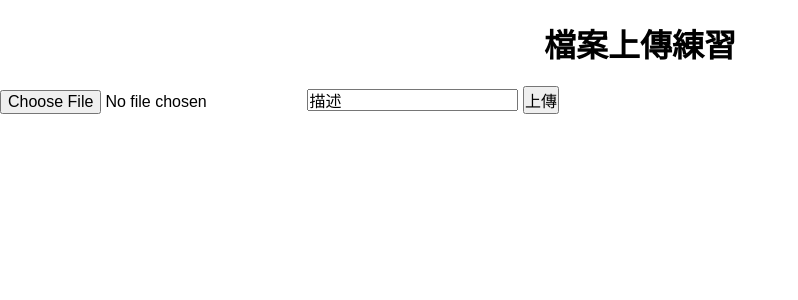
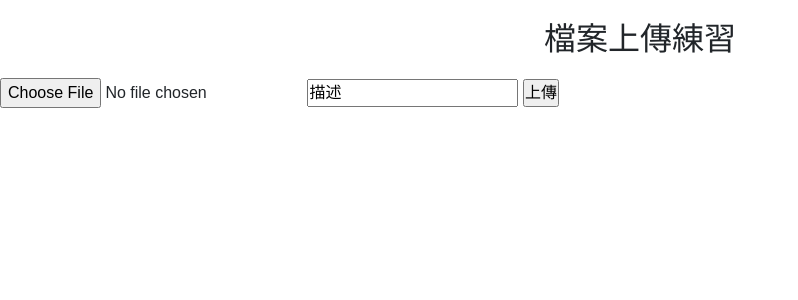
Before and after one commit to s8140156/1120-PHP-FORM, a PHP site: page /upload.php in a window 1280 px wide. Shown: the top 300 px of the page, without its empty margins (0-798 px from the left). Run offline with PHP 8.4, Linux system fonts and the light colour scheme.

Commit message:
先將表單頁面加入bs套件 但目前格式尚未完成

```diff
--- a/edit_file.php
+++ b/edit_file.php
@@ -20,6 +20,9 @@ if(isset($_GET['id'])){
     <meta name="viewport" content="width=device-width, initial-scale=1.0">
     <meta http-equiv="X-UA-Compatible" content="ie=edge">
     <title>編輯檔案</title>
+    <link href="https://cdn.jsdelivr.net/npm/bootstrap@5.3.2/dist/css/bootstrap.min.css" rel="stylesheet" integrity="sha384-T3c6CoIi6uLrA9TneNEoa7RxnatzjcDSCmG1MXxSR1GAsXEV/Dwwykc2MPK8M2HN" crossorigin="anonymous">
+    <script src="https://cdn.jsdelivr.net/npm/bootstrap@5.3.2/dist/js/bootstrap.bundle.min.js" integrity="sha384-C6RzsynM9kWDrMNeT87bh95OGNyZPhcTNXj1NW7RuBCsyN/o0jlpcV8Qyq46cDfL" crossorigin="anonymous"></script>
+    <link rel="stylesheet" href="https://cdnjs.cloudflare.com/ajax/libs/font-awesome/6.5.0/css/all.min.css" integrity="sha512-Avb2QiuDEEvB4bZJYdft2mNjVShBftLdPG8FJ0V7irTLQ8Uo0qcPxh4Plq7G5tGm0rU+1SPhVotteLpBERwTkw==" crossorigin="anonymous" referrerpolicy="no-referrer" />
     <link rel="stylesheet" href="style.css">
 </head>
 <body>
--- a/upload.php
+++ b/upload.php
@@ -14,6 +14,9 @@
     <meta name="viewport" content="width=device-width, initial-scale=1.0">
     <meta http-equiv="X-UA-Compatible" content="ie=edge">
     <title>檔案上傳</title>
+    <link href="https://cdn.jsdelivr.net/npm/bootstrap@5.3.2/dist/css/bootstrap.min.css" rel="stylesheet" integrity="sha384-T3c6CoIi6uLrA9TneNEoa7RxnatzjcDSCmG1MXxSR1GAsXEV/Dwwykc2MPK8M2HN" crossorigin="anonymous">
+    <script src="https://cdn.jsdelivr.net/npm/bootstrap@5.3.2/dist/js/bootstrap.bundle.min.js" integrity="sha384-C6RzsynM9kWDrMNeT87bh95OGNyZPhcTNXj1NW7RuBCsyN/o0jlpcV8Qyq46cDfL" crossorigin="anonymous"></script>
+    <link rel="stylesheet" href="https://cdnjs.cloudflare.com/ajax/libs/font-awesome/6.5.0/css/all.min.css" integrity="sha512-Avb2QiuDEEvB4bZJYdft2mNjVShBftLdPG8FJ0V7irTLQ8Uo0qcPxh4Plq7G5tGm0rU+1SPhVotteLpBERwTkw==" crossorigin="anonymous" referrerpolicy="no-referrer" />
     <link rel="stylesheet" href="style.css">
 </head>
 <body>
```
